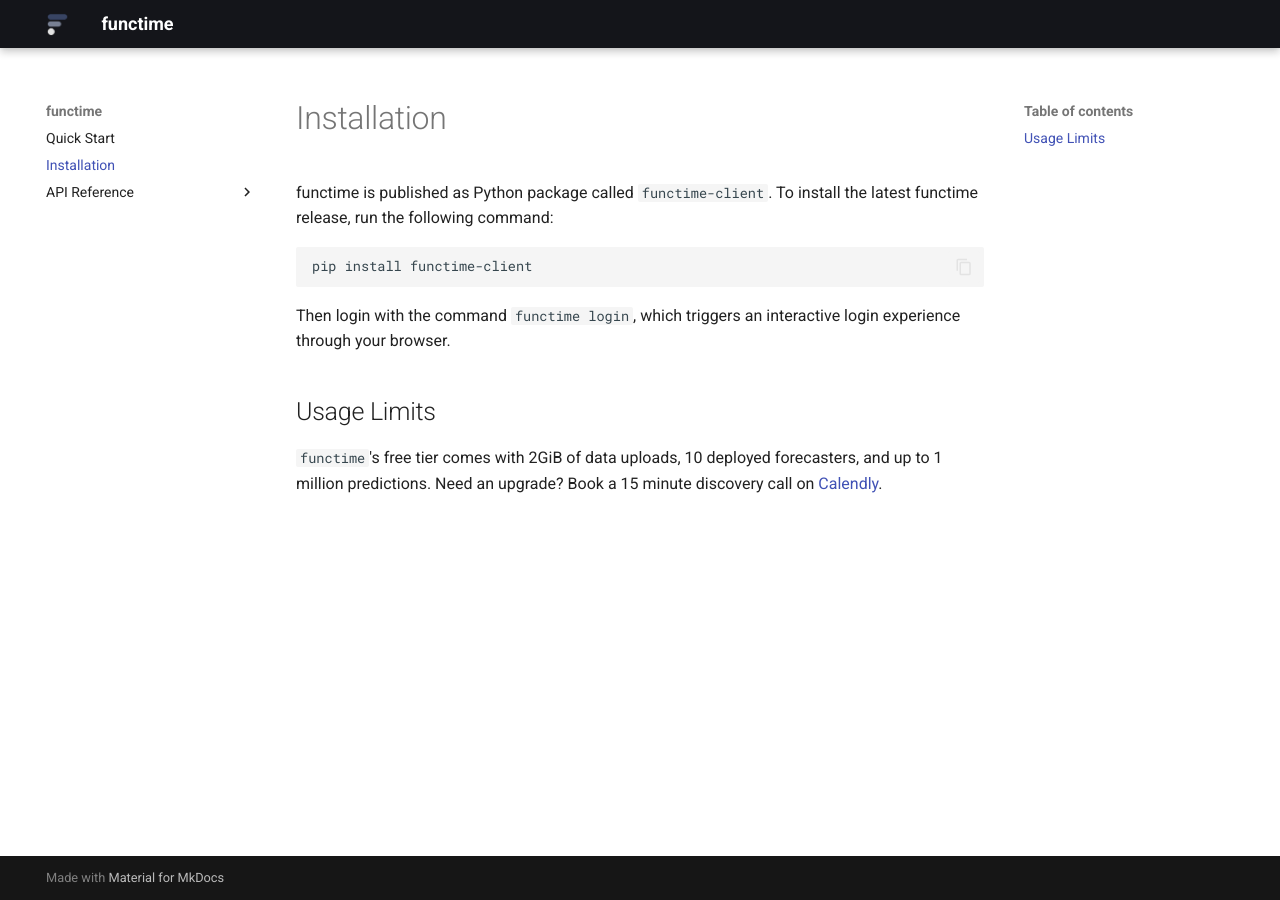
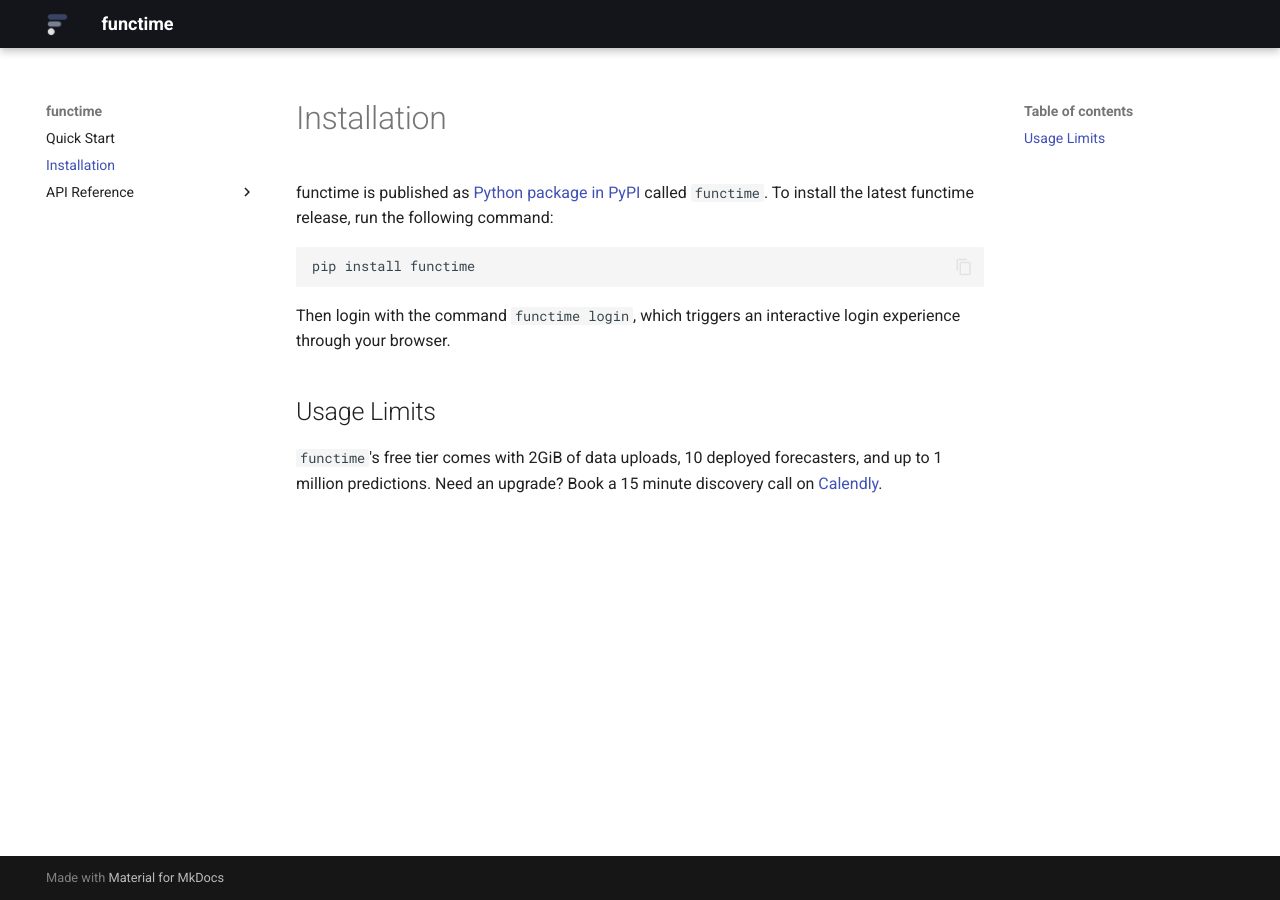
Before and after one commit to functime-org/functime, an MkDocs documentation site: the page built from docs/installation.md, in a window 1280 px wide. Built offline with MkDocs 1.6.1 and Material for MkDocs 9.7.7, drawn with Linux system fonts in a browser that asks for light colours.

Commit message:
chore: Replace functime-client with functime

````diff
--- a/docs/installation.md
+++ b/docs/installation.md
@@ -1,9 +1,9 @@
 # Installation
 
-functime is published as Python package called `functime-client`.
+functime is published as [Python package in PyPI](https://pypi.org/project/functime/) called `functime`.
 To install the latest functime release, run the following command:
 ```bash
-pip install functime-client
+pip install functime
 ```
 Then login with the command `functime login`, which triggers an interactive login experience through your browser.
 ## Usage Limits
--- a/pyproject.toml
+++ b/pyproject.toml
@@ -3,8 +3,8 @@
 build-backend = "setuptools.build_meta"
 
 [project]
-name = "functime-client"
-version = "0.1.4"
+name = "functime"
+version = "0.1.5"
 description = "The easiest way to run and deploy time-series ML (forecasting and classification) in the Cloud."
 readme = "README.md"
 requires-python = ">=3.8"
````
Also changed, not shown: README.md (+10 -10 lines), 3 other files.
